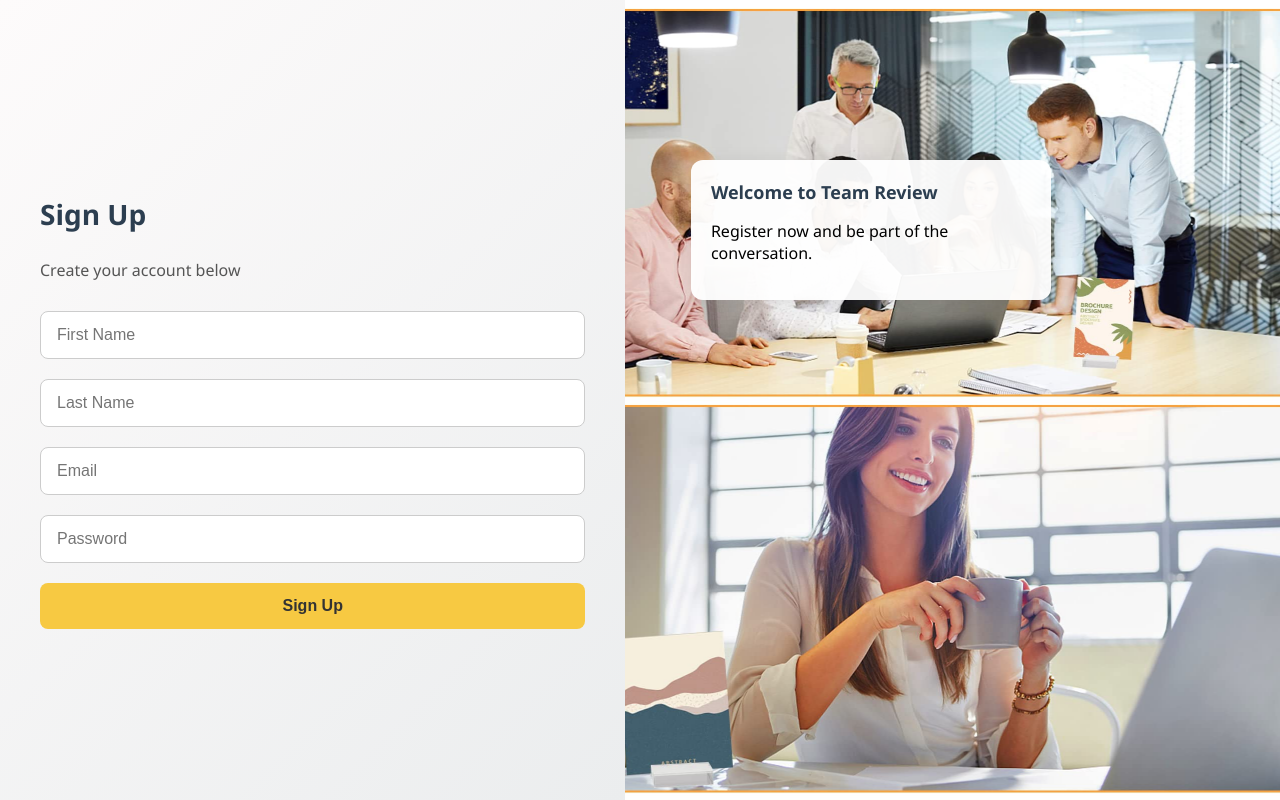
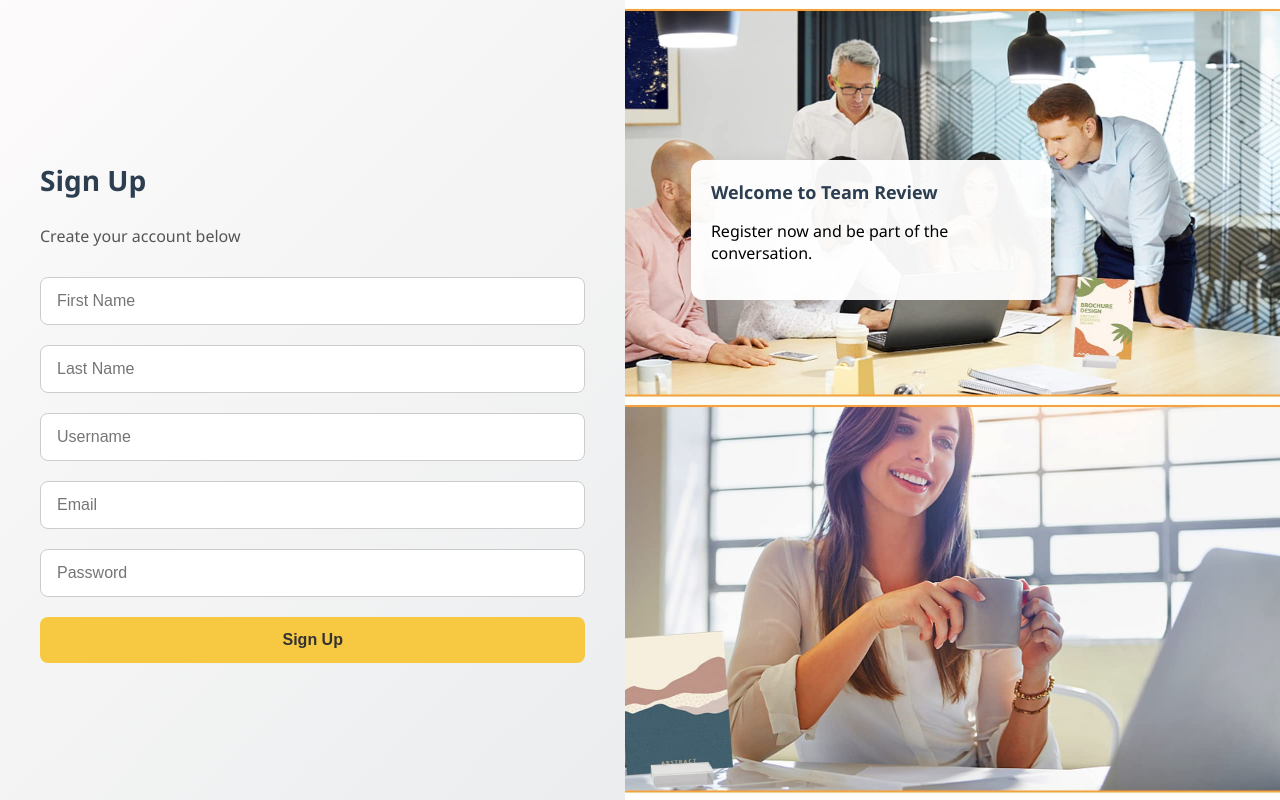
Before and after one commit to Ameer-S-AbuTaha/my-react-app, a React (Create React App) app: page /signup in a window 1280 px wide. Built offline with nearby package versions, Linux system fonts and the light colour scheme.

Commit message:
update signup page

```diff
--- a/src/SignUpPage.js
+++ b/src/SignUpPage.js
@@ -1,14 +1,24 @@
-import React, { useState } from "react";
+import React, { useState, useEffect } from "react";
 import { useNavigate } from "react-router-dom";
 import "./App.css";
 
 export default function SignUpPage() {
   const [firstName, setFirstName] = useState("");
   const [lastName, setLastName] = useState("");
+  const [username, setUsername] = useState("");
   const [email, setEmail] = useState("");
   const [password, setPassword] = useState("");
   const [signUpError, setSignUpError] = useState("");
   const navigate = useNavigate();
+
+  // Update username when firstName changes
+  useEffect(() => {
+    if (firstName) {
+      setUsername(firstName.toLowerCase());
+    } else {
+      setUsername("");
+    }
+  }, [firstName]);
 
   const handleSignUp = async (e) => {
     e.preventDefault();
@@ -21,6 +31,7 @@ export default function SignUpPage() {
         body: JSON.stringify({
           first_name: firstName,
           last_name: lastName,
+          username,
           email,
           password,
         }),
@@ -32,7 +43,7 @@ export default function SignUpPage() {
       }
 
       const data = await res.json();
-      const userId = data.user.id;
+      const userId = data.id;  // Adjusted as your backend returns id here
       navigate("/success", { state: { userId } });
     } catch (err) {
       setSignUpError(err.message);
@@ -62,6 +73,16 @@ export default function SignUpPage() {
               placeholder="Last Name"
               value={lastName}
               onChange={(e) => setLastName(e.target.value)}
+              required
+            />
+          </div>
+
+          <div className="form-group">
+            <input
+              type="text"
+              placeholder="Username"
+              value={username}
+              onChange={(e) => setUsername(e.target.value)}
               required
             />
           </div>
```
